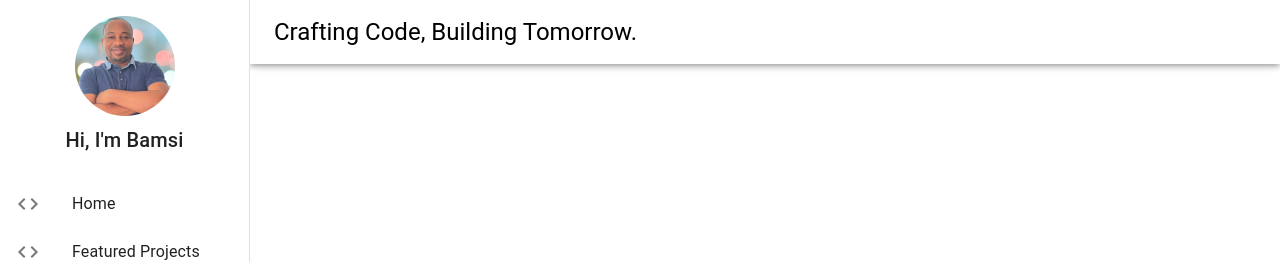
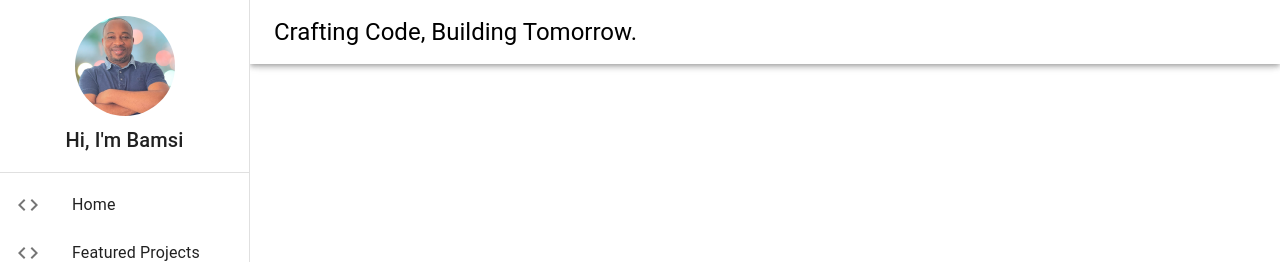
Before and after one commit to bamsi/hbamsi, a React (Create React App) app: page / in a window 1280 px wide. Shown: the top 262 px of the page. Built offline with nearby package versions, Linux system fonts and the light colour scheme.

Commit message:
update nav menu items style

```diff
--- a/src/components/navbar.js
+++ b/src/components/navbar.js
@@ -8,6 +8,7 @@ import CodeIcon from "@mui/icons-material/Code";
 import Avatar from "@mui/material/Avatar";
 import avatar from "../images/avatar.png";
 import Typography from "@mui/material/Typography";
+import Divider from "@mui/material/Divider";
 
 const NavBar = (props) => {
   const { mobileOpen, width, drawerToggleHandler } = props;
@@ -33,6 +34,7 @@ const NavBar = (props) => {
           Hi, I'm Bamsi
         </Typography>
       </div>
+      <Divider />
       <List>
         {["Home", "Featured Projects", "My Contact", "My Resume"].map(
           (text) => (
```
